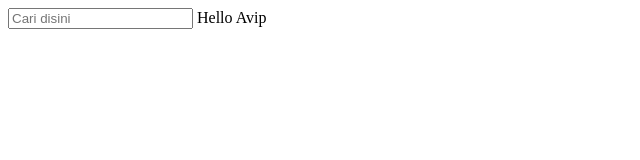
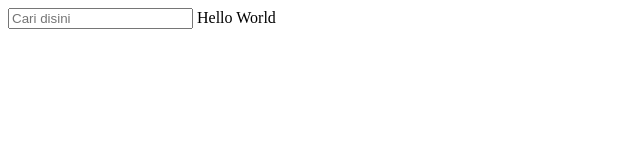
Before and after one commit to vipcodestudio/learnGit, a plain HTML site: page index.html in a window 1280 px wide. Shown: the full height of the page, 0-640 px from the left. Drawn offline with Linux system fonts and the light colour scheme.

Commit message:
fix(no-code): change name

```diff
--- a/index.html
+++ b/index.html
@@ -7,6 +7,6 @@
   </head>
   <body>
     <input type="text" name="search" placeholder="Cari disini" />
-    Hello Avip
+    Hello World
   </body>
 </html>
```
